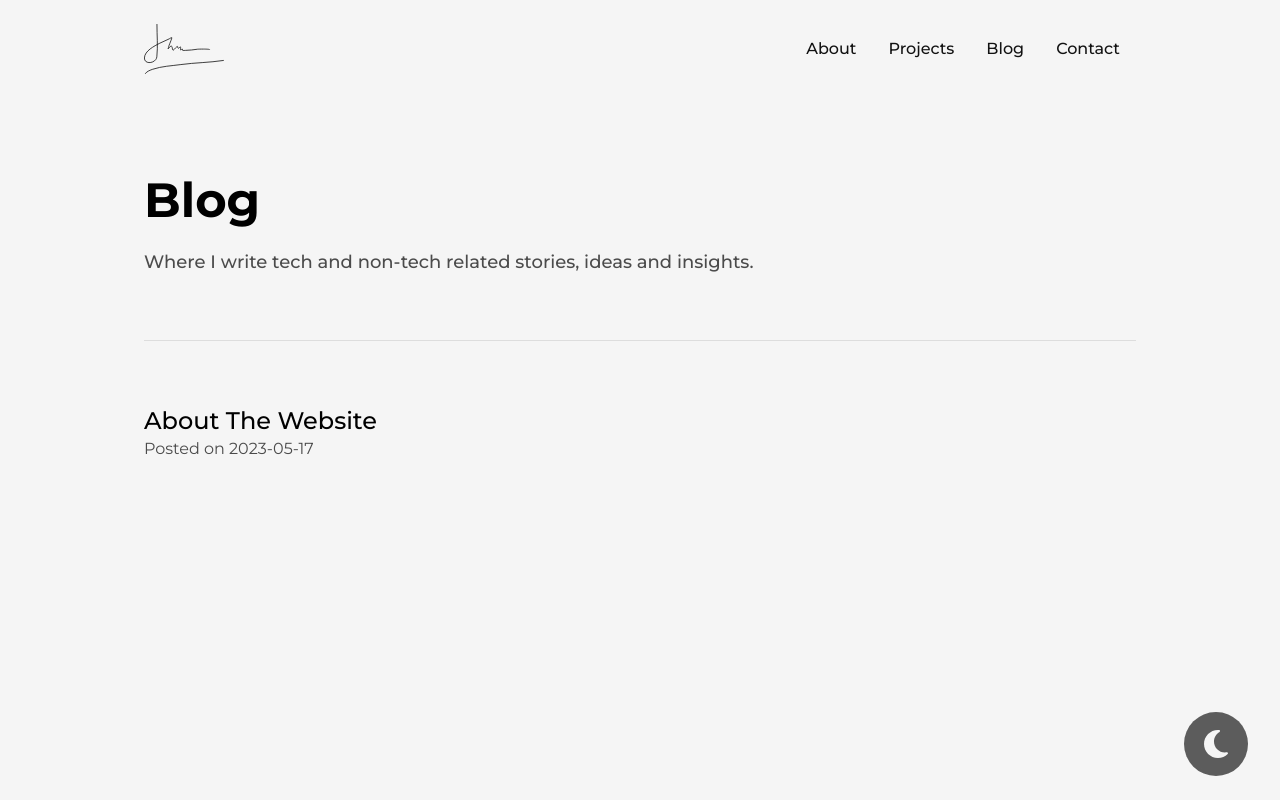
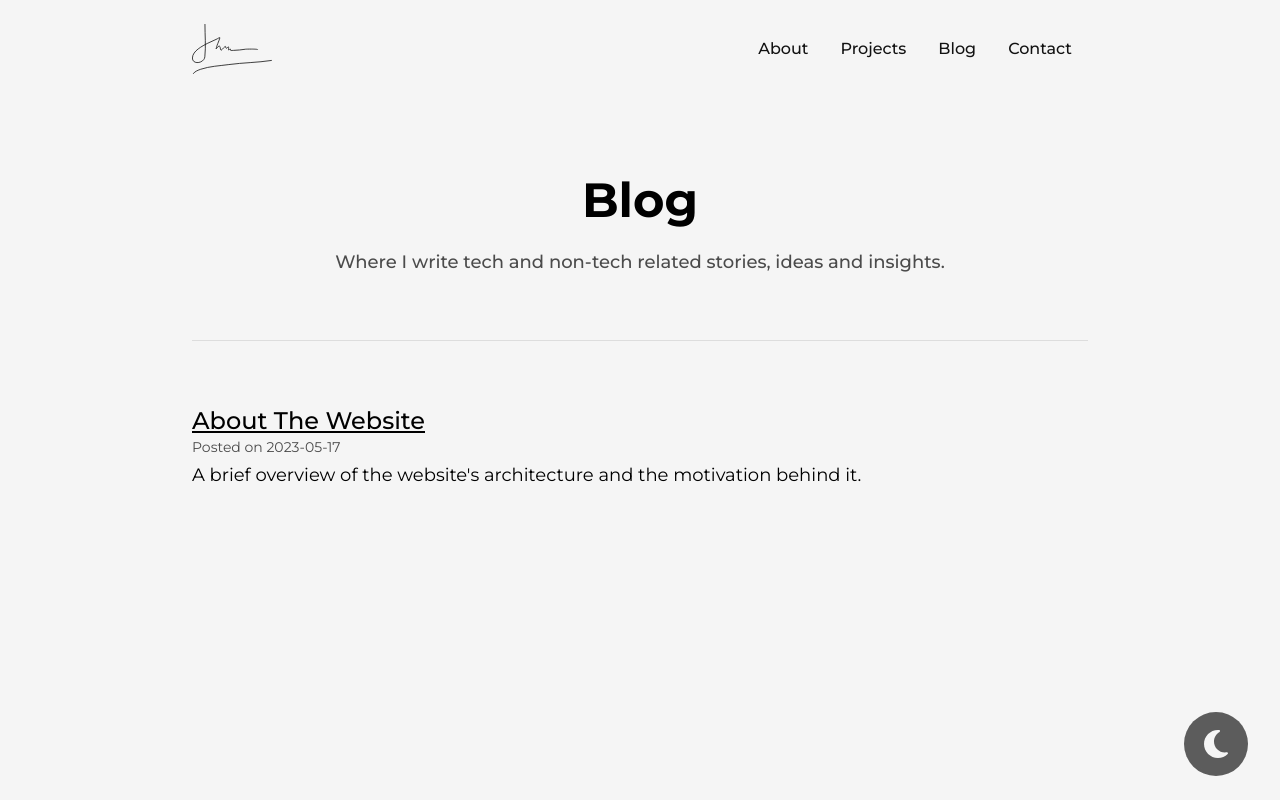
Before and after one commit to nhthieu/hieu-nguyen-website, a Next.js app: page /blog in a window 1280 px wide. Built offline with nearby package versions, Linux system fonts and the light colour scheme.

Commit message:
fix layout + css

```diff
--- a/app/(main)/about/page.tsx
+++ b/app/(main)/about/page.tsx
@@ -18,17 +18,16 @@ export const metadata = {
 
 function AboutPage() {
   return (
-    <div className='w-full flex flex-col items-center justify-between pb-16 xl:px-0'>
+    <div className='w-full pb-16'>
       <ThemeSwitcher />
       <BackToTop />
-
-      <section id="about" className="w-[65%] xl:w-full flex flex-col items-center justify-center xl:flex-col xl:items-center xl:justify-center">
+      <section id="about" className="max-w-4xl mx-auto flex flex-col items-center justify-center xl:flex-col xl:items-center xl:justify-center">
         {/* Title */}
         <div className="flex items-center justify-center w-full mb-16">
           <Image src={profilePic} alt='My Profile Picture' priority className='w-40 h-40 flex-shrink-0 border border-dark dark:border-light object-cover grayscale rounded-full' />
         </div>
         <div className="flex flex-col items-center mb-16">
-          <h1 className="text-5xl capitalize font-bold mb-2 2xl:text-4xl sm:text-3xl xs:text-2xl">Hieu Nguyen</h1>
+          <h1 className="text-5xl capitalize font-bold mb-2 lg:text-4xl sm:text-3xl xs:text-2xl">Hieu Nguyen</h1>
           <p className="text-xl font-medium text-dark/75 dark:text-light/75 sm:text-lg xs:text-base">{title}</p>
         </div>
 
@@ -79,9 +78,9 @@ function AboutPage() {
               <h1 className="font-medium text-lg text-dark/75 dark:text-light/75 uppercase md:text-base">I love</h1>
               <div className="h-[1px] w-full absolute bottom-0 left-0 bg-dark dark:bg-light" />
             </div>
-            <div className="">
-              <div className="text-lg mb-8 md:text-base xs:text-sm">
-                <p className="font-medium">Programming,&nbsp;&nbsp;Computer Systems,&nbsp;&nbsp;Music,&nbsp;&nbsp;Anime,&nbsp;&nbsp;Playing Guitar,&nbsp;&nbsp;Photography</p>
+            <div className="w-full">
+              <div className="text-lg mb-8 md:text-base xs:text-sm w-full">
+                <p className="font-medium w-full">Programming,&nbsp;&nbsp;Computer Systems,&nbsp;&nbsp;Music,&nbsp;&nbsp;Playing Guitar,&nbsp;&nbsp;Anime,&nbsp;&nbsp;Photography</p>
               </div>
             </div>
           </div>
--- a/app/(main)/blog/[slug]/page.tsx
+++ b/app/(main)/blog/[slug]/page.tsx
@@ -51,7 +51,7 @@ function BlogContentPage({ params }: Props) {
     <div className='w-full pb-48'>
       <ThemeSwitcher />
       <BackToTop />
-      <div className="max-w-[80%] mx-auto xl:max-w-full">
+      <div className="max-w-4xl mx-auto">
         <Link href="/blog">
           <div className="w-6">
             <ArrowBackIcon className="fill-dark/75 hover:fill-dark dark:fill-light/75 dark:hover:fill-light transition duration-300 ease-out" />
--- a/app/(main)/blog/page.tsx
+++ b/app/(main)/blog/page.tsx
@@ -15,10 +15,11 @@ function BlogPage({ }: Props) {
   const posts = getPosts();
 
   return (
-    <div className='w-full pb-48'>
+    <div className='w-full pb-48 '>
       <ThemeSwitcher />
       <BackToTop />
-      <div className="flex flex-col border-b border-solid border-dark/10 dark:border-light/10 pb-16 md:text-center">
+      <section id="blog" className='max-w-4xl mx-auto'>
+        <div className="w-full flex flex-col items-center border-b border-solid border-dark/10 dark:border-light/10 pb-16 md:text-center">
           <h1 className="font-bold text-5xl mb-6 md:text-4xl">Blog</h1>
           <p className="text-dark/75 dark:text-light/75 font-medium text-lg md:text-base">Where I write tech and non-tech related stories, ideas and insights.</p>
         </div>
@@ -35,6 +36,7 @@ function BlogPage({ }: Props) {
             ))}
           </div>
         </div>
+      </section>
     </div>
   )
 }
--- a/app/(main)/contact/page.tsx
+++ b/app/(main)/contact/page.tsx
@@ -13,7 +13,7 @@ function ContactPage() {
     <div className='w-full pb-48'>
       <ThemeSwitcher />
       <BackToTop />
-      <div className="grid grid-cols-3 gap-8 2xl:grid-cols-2 md:grid-cols-1">
+      <div className="max-w-4xl mx-auto grid grid-cols-3 gap-8 2xl:grid-cols-2 md:grid-cols-1">
         <ContactItem
           className='col-span-1'
           name='LinkedIn'
--- a/app/(main)/layout.tsx
+++ b/app/(main)/layout.tsx
@@ -8,7 +8,7 @@ export default function Layout({
   return (
     <>
       <Header />
-      <main className="px-48 pt-44 2xl:px-44 xl:px-36 lg:px-32 md:px-20 sm:px-12 xs:px-8 bg-light dark:bg-dark">
+      <main className="pt-44 px-8 bg-light dark:bg-dark">
         {children}
       </main>
     </>
--- a/app/(main)/projects/page.tsx
+++ b/app/(main)/projects/page.tsx
@@ -10,15 +10,16 @@ export const metadata = {
 
 export default function ProjectsPage() {
   return (
-    <div className='w-full min-h-screen pb-48'>
+    <div className='w-full min-h-screen pb-16'>
       <ThemeSwitcher />
       <BackToTop />
-      <div className="flex flex-col border-b border-solid border-dark/10 dark:border-light/10 pb-16 md:text-center">
+      <section id="projects" className="max-w-4xl mx-auto">
+        <div className="flex flex-col items-center border-b border-solid border-dark/10 dark:border-light/10 pb-16 md:text-center">
           <h1 className="font-bold text-5xl mb-6 md:text-4xl">Projects</h1>
           <p className="text-dark/75 dark:text-light/75 font-medium text-lg md:text-base">Some are from school and some are side projects on my own time.</p>
         </div>
 
-      <div className="w-full grid grid-cols-3 gap-4 pt-20 2xl:grid-cols-2 md:grid-cols-1">
+        <div className="w-full grid grid-cols-2 gap-4 pt-20 md:grid-cols-1">
           {
             profileData.projects.map((project, index) => (
               <ProjectItem
@@ -32,6 +33,7 @@ export default function ProjectsPage() {
             ))
           }
         </div>
+      </section>
     </div>
   )
 }
--- a/app/layout.tsx
+++ b/app/layout.tsx
@@ -2,7 +2,6 @@ import './globals.css'
 import { Montserrat } from 'next/font/google'
 import Footer from '@/components/Footer'
 import Providers from '@/components/Providers'
-// import { GoogleReCaptchaProvider } from 'react-google-recaptcha-v3'
 
 const montserrat = Montserrat({ subsets: ['latin'] })
 
@@ -20,11 +19,9 @@ export default function RootLayout({
     <html lang="en">
       <body className={`${montserrat.className} bg-light dark:bg-dark`}>
         <main className=''>
-
           <Providers>
             {children}
           </Providers>
-
         </main>
         {/* <Footer className='px-40'/> */}
       </body>
--- a/app/page.tsx
+++ b/app/page.tsx
@@ -1,7 +1,6 @@
 import FloatingParticles from '@/components/FloatingParticles'
 import Hero from '@/components/Hero'
 import Navbar from '@/components/Navbar'
-import OpeningEffect from '@/components/OpeningEffect'
 import SideBar from '@/components/SideBar'
 import ThemeSwitcher from '@/components/ThemeSwitcher'
 
@@ -13,8 +12,7 @@ export const metadata = {
 export default function Home() {
   return (
     <div className='w-full h-screen flex flex-col items-center justify-center bg-customLinearLight dark:bg-customLinearDark xs:px-4 md:px-12 sm:px-8'>
-      {/* <OpeningEffect /> */}
-      {/* <FloatingParticles /> */}
+      <FloatingParticles />
       <SideBar />
       <Navbar />
       <section id='hero'>
--- a/components/BlogItem.tsx
+++ b/components/BlogItem.tsx
@@ -12,11 +12,11 @@ function BlogItem({ title, description, slug, date }: Props) {
   return (
     <Link
       href={`/blog/${slug}`}
-      className="mb-12"
+      className="mb-12 w-full"
     >
-      <h1 className="font-medium text-2xl md:text-xl xs:text-sm capitalize">{title}</h1>
-      {/* <p className=' font-normal text-lg mb-2'>{description}</p> */}
-      <p className="text-dark/75 dark:text-light/75 md:text-sm xs:text-xs">Posted on {date}</p>
+      <h1 className="font-medium text-2xl md:text-xl xs:text-lg capitalize underline">{title}</h1>
+      <p className="text-dark/75 dark:text-light/75 text-sm xs:text-xs">Posted on {date}</p>
+      <p className='font-normal text-lg md:text-base xs:text-sm mt-1'>{description}</p>
     </Link>
   )
 }
--- a/components/FloatingParticles.tsx
+++ b/components/FloatingParticles.tsx
@@ -30,7 +30,7 @@ function FloatingParticles({ }: Props) {
           },
           move: {
             enable: true,
-            speed: 2,
+            speed: 1,
             direction: "none",
             random: true,
             outModes: {
@@ -52,7 +52,7 @@ function FloatingParticles({ }: Props) {
             type: "circle",
           },
           size: {
-            value: { min: 1, max: 4 },
+            value: { min: 1, max: 3 },
           },
         },
         detectRetina: true,
--- a/components/Header.tsx
+++ b/components/Header.tsx
@@ -27,7 +27,7 @@ function Header({ className = "" }: Props) {
 
   return (
     <>
-      <header className={`${className} flex items-center justify-between w-screen py-6 fixed left-0 top-0 px-48 font-medium z-30 2xl:px-44 xl:px-36 lg:px-32 md:px-20 sm:px-12 xs:px-8 md:justify-start ${isScrolled ? "border-b border-solid border-light/10 backdrop-blur-md" : ""}`}>
+      <header className={`${className} w-screen py-6 fixed left-0 top-0 font-medium z-30 px-8 md:justify-start ${isScrolled ? "border-b border-solid border-light/10 backdrop-blur-md" : ""}`}>
         <button
           className='flex-col justify-center items-center hidden md:flex py-2'
           onClick={toggleMenu}>
@@ -36,9 +36,12 @@ function Header({ className = "" }: Props) {
           <span className={`bg-dark/75 dark:bg-light block transition-all duration-300 ease-out h-0.5 w-6 rounded-sm ${isOpen ? '-rotate-45 -translate-y-1' : 'translate-y-0.5'}`}></span>
         </button>
 
+        <div className="max-w-4xl flex items-center justify-between mx-auto ">
+          <div>
             <Link href="/">
               <Logo className="w-20 md:hidden filter brightness-0 invert-1 dark:filter-none" />
             </Link>
+          </div>
 
           <nav className='flex items-center justify-between text-base md:hidden' >
             {/* <CustomLink href='/' title='Home' className='mx-4' /> */}
@@ -47,6 +50,7 @@ function Header({ className = "" }: Props) {
             <CustomLink href='/blog' title='Blog' className='mx-4' />
             <CustomLink href='/contact' title='Contact' className='mx-4' />
           </nav>
+        </div>
       </header>
 
       {/* Mobile */}
--- a/components/OpeningEffect.tsx
+++ /dev/null
@@ -1,28 +0,0 @@
-"use client";
-
-import { motion } from "framer-motion";
-
-type Props = {}
-
-function OpeningEffect({ }: Props) {
-  return (
-    <>
-      <motion.div
-        initial={{ width: '50%', borderRight: '1px solid #f5f5f5' }}
-        animate={{ width: '0%', borderRight: '0px solid #fafafa', opacity: 0 }}
-        transition={{  duration: 2, ease: 'easeOut' }}
-        className='w-screen h-screen bg-black fixed top-0 bottom-0 z-30 left-0'
-      />
-      <motion.div
-        initial={{ width: '50%', borderLeft: '1px solid #f5f5f5' }}
-        animate={{ width: '0%', borderLeft: '0px solid #fafafa', opacity: 0 }}
-        transition={{ duration: 2, ease: 'easeOut' }}
-        className='w-screen h-screen bg-black fixed top-0 bottom-0 z-30 right-0'
-      />
-    </>
-
-
-  )
-}
-
-export default OpeningEffect
```
Lines whose indentation alone changed are shown as unchanged.
